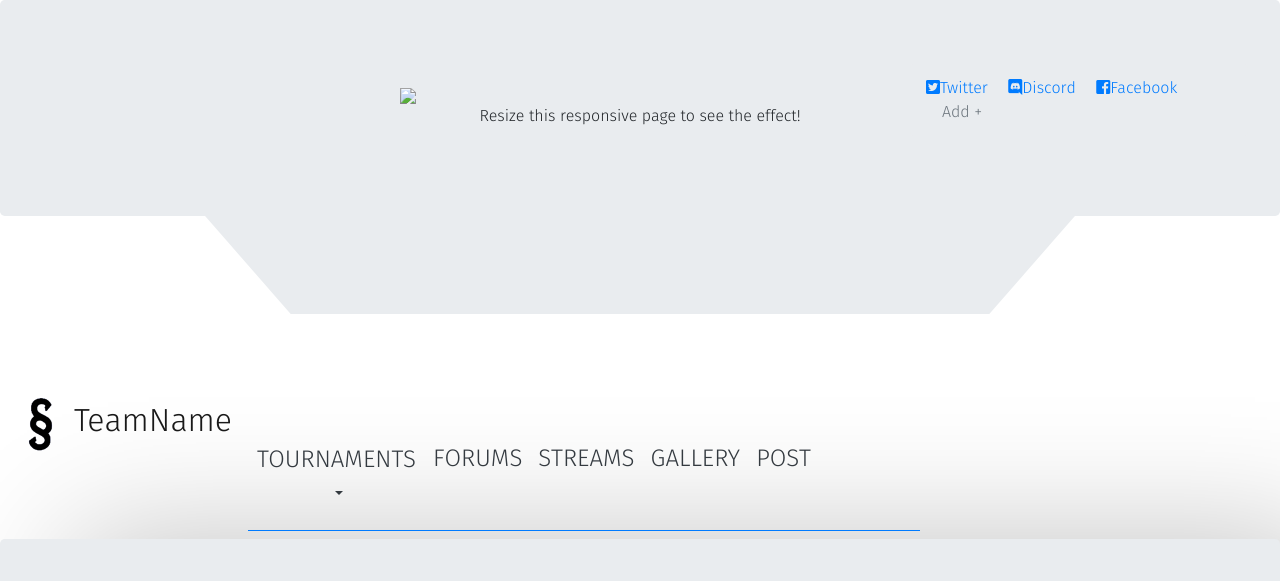
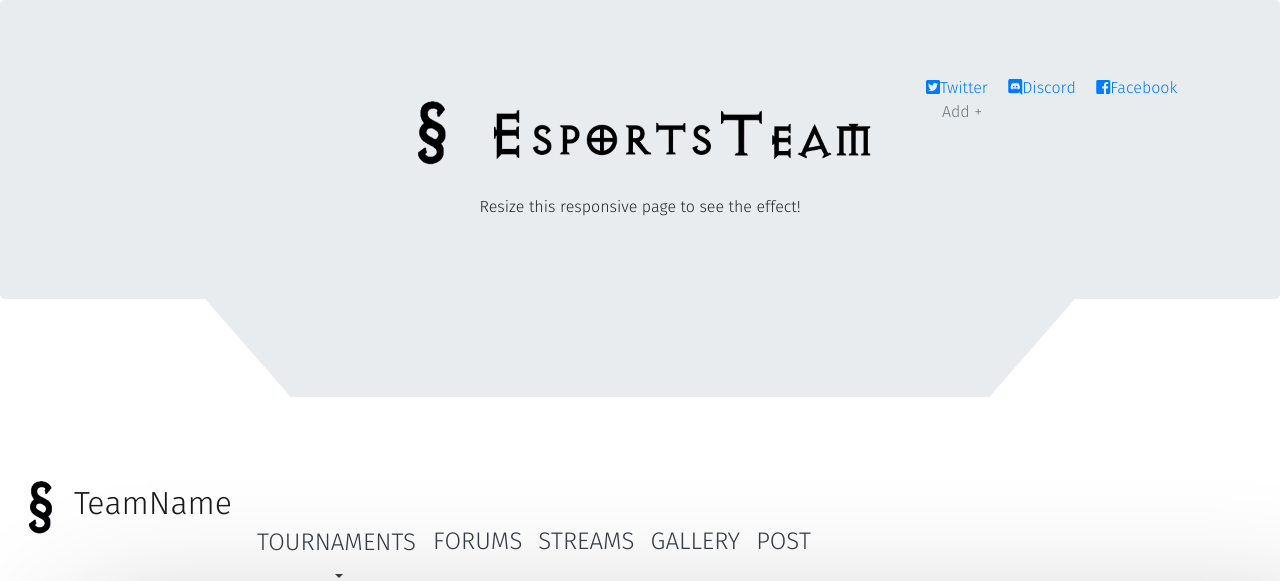
Before and after one commit to theduodecim/DemoDuoGamingWordpressTemplate, a plain HTML site: page tournaments.html in a window 1280 px wide. Shown: the top 581 px of the page. Drawn offline with Linux system fonts and the light colour scheme; the site is published under a folder, as on GitHub Pages, so addresses that start at the root find nothing; files whose address does not match are found by name.

Commit message:
VersionShadows1.1.0

```diff
--- a/tournaments.html
+++ b/tournaments.html
@@ -31,8 +31,8 @@
             <div class="col"></div>
             <div class="col">
                 <br>
-                <a href="/" class="d-flex justify-content-center logo">
-                    <img src="/img/Esportlogo.png" />
+                <a href="/index.html" class="d-flex justify-content-center logo">
+                    <img src="img/Esportlogo.png" />
                 </a>
                 <p>Resize this responsive page to see the effect!</p>
             </div>
```
Also changed, not shown: about.html (+1 -3 lines), contact.html (+1 -1 lines), demo.html (+1 -1 lines), demo2.html (+1 -1 lines), demo3.html (+1 -1 lines), demo4.html (+1 -1 lines), index.html (+1 -1 lines), tournamentsEvents.html (+1 -1 lines).
